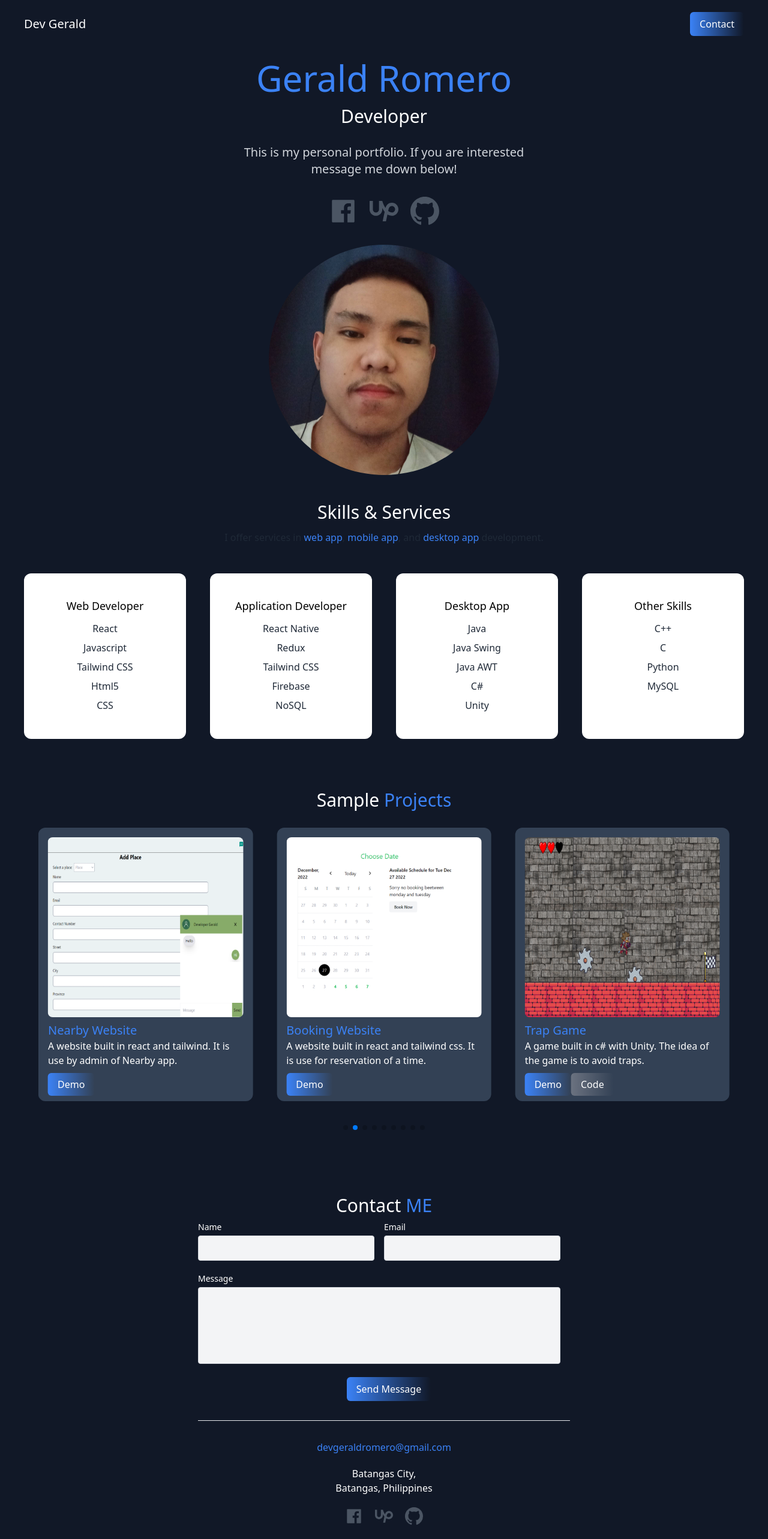
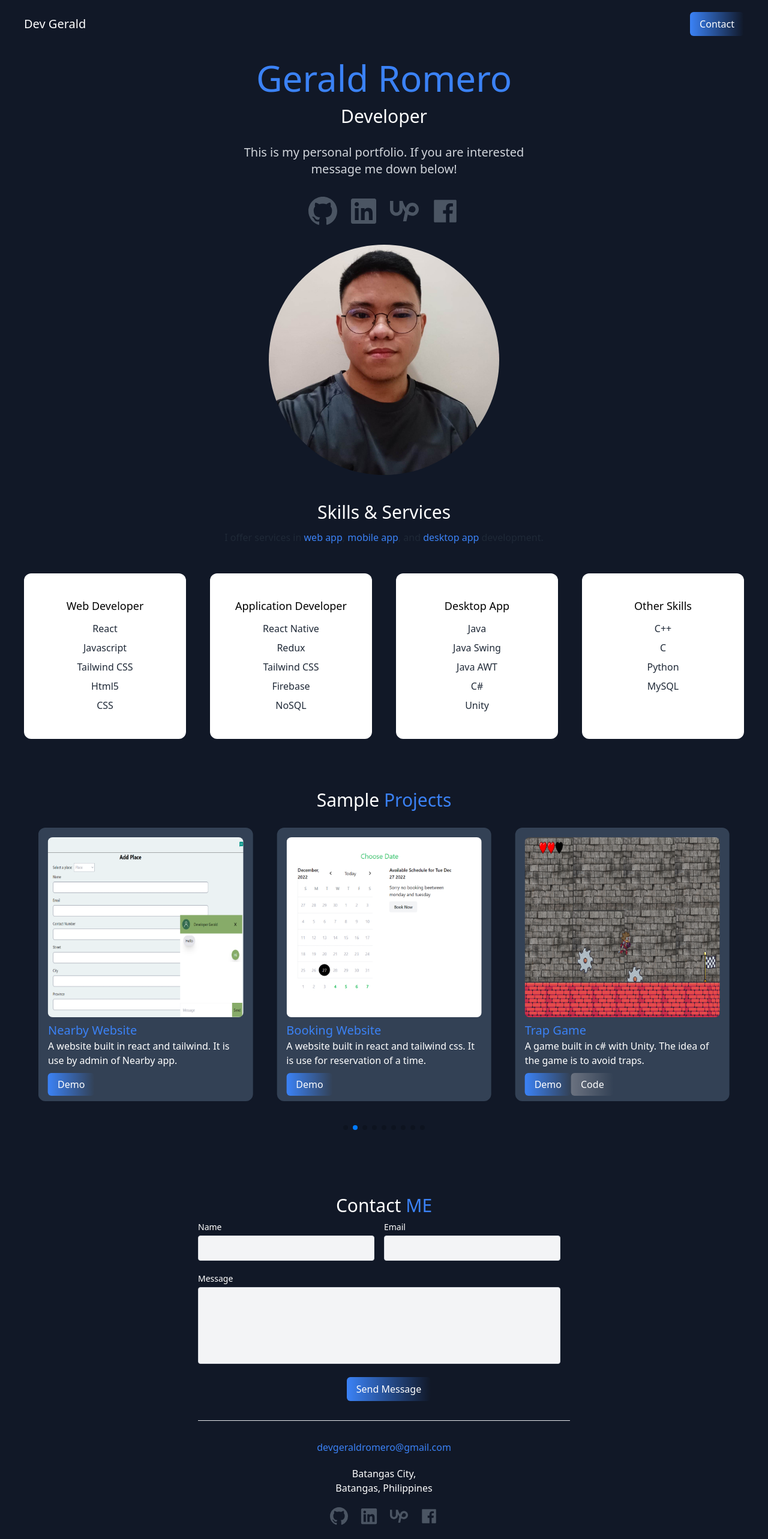
Before and after one commit to DevGeraldR/DevGeraldR.github.io, a React (Create React App) app: page / in a window 1280 px wide. Shown: the top 2566 px of the page at 60% size. Built offline with nearby package versions, Linux system fonts and the light colour scheme; no server answers; the HTML template or start-up script is replaced by a standard one.

Commit message:
Update profile and fix bug

```diff
--- a/src/components/Contact.jsx
+++ b/src/components/Contact.jsx
@@ -2,6 +2,7 @@ import { doc, setDoc } from "firebase/firestore";
 import React, { useState, Fragment } from "react";
 import { AiFillFacebook } from "react-icons/ai";
 import { BsGithub } from "react-icons/bs";
+import { FaLinkedin } from "react-icons/fa";
 import { Dialog, Transition } from "@headlessui/react";
 import { SiUpwork } from "react-icons/si";
 import { db } from "./firebase";
@@ -77,6 +78,7 @@ function Contact() {
                   <label className="leading-7 text-sm">Message</label>
                   <textarea
                     id="message"
+                    required
                     name="message"
                     value={message}
                     onChange={(e) => {
@@ -138,10 +140,16 @@ function Contact() {
               </p>
               <div className="text-3xl flex justify-center gap-5 text-gray-600">
                 <a
-                  href="https://www.facebook.com/gerald.romero.0022/"
+                  href="https://github.com/DevGeraldR"
                   className="cursor-pointer hover:text-blue-500"
                 >
-                  <AiFillFacebook />
+                  <BsGithub />
+                </a>
+                <a
+                  href="https://www.linkedin.com/in/gerald-romero-732424279/"
+                  className="cursor-pointer hover:text-blue-500"
+                >
+                  <FaLinkedin />
                 </a>
                 <a
                   href="https://www.upwork.com/freelancers/~01e42b59d829d990a2"
@@ -150,10 +158,10 @@ function Contact() {
                   <SiUpwork />
                 </a>
                 <a
-                  href="https://github.com/DevGeraldR"
+                  href="https://www.facebook.com/gerald.romero.0022/"
                   className="cursor-pointer hover:text-blue-500"
                 >
-                  <BsGithub />
+                  <AiFillFacebook />
                 </a>
               </div>
             </div>
--- a/src/components/Hero.jsx
+++ b/src/components/Hero.jsx
@@ -1,6 +1,7 @@
 import React from "react";
 import { AiFillFacebook } from "react-icons/ai";
 import { SiUpwork } from "react-icons/si";
+import { FaLinkedin } from "react-icons/fa";
 import { BsGithub } from "react-icons/bs";
 import profile from "../assets/profile-hero.jpg";
 
@@ -17,10 +18,16 @@ function Hero() {
       </p>
       <div className="text-5xl flex justify-center gap-5 py-3 text-gray-600">
         <a
-          href="https://www.facebook.com/gerald.romero.0022/"
+          href="https://github.com/DevGeraldR"
           className="cursor-pointer hover:text-blue-500"
         >
-          <AiFillFacebook />
+          <BsGithub />
+        </a>
+        <a
+          href="https://www.linkedin.com/in/gerald-romero-732424279/"
+          className="cursor-pointer hover:text-blue-500"
+        >
+          <FaLinkedin />
         </a>
         <a
           href="https://www.upwork.com/freelancers/~01e42b59d829d990a2"
@@ -29,10 +36,10 @@ function Hero() {
           <SiUpwork />
         </a>
         <a
-          href="https://github.com/DevGeraldR"
+          href="https://www.facebook.com/gerald.romero.0022/"
           className="cursor-pointer hover:text-blue-500"
         >
-          <BsGithub />
+          <AiFillFacebook />
         </a>
       </div>
       <div className="mx-auto rounded-full w-80 h-80 overflow-hidden mt-5 md:h-96 md:w-96">
```
Also changed, not shown: src/assets/profile-hero.jpg.
